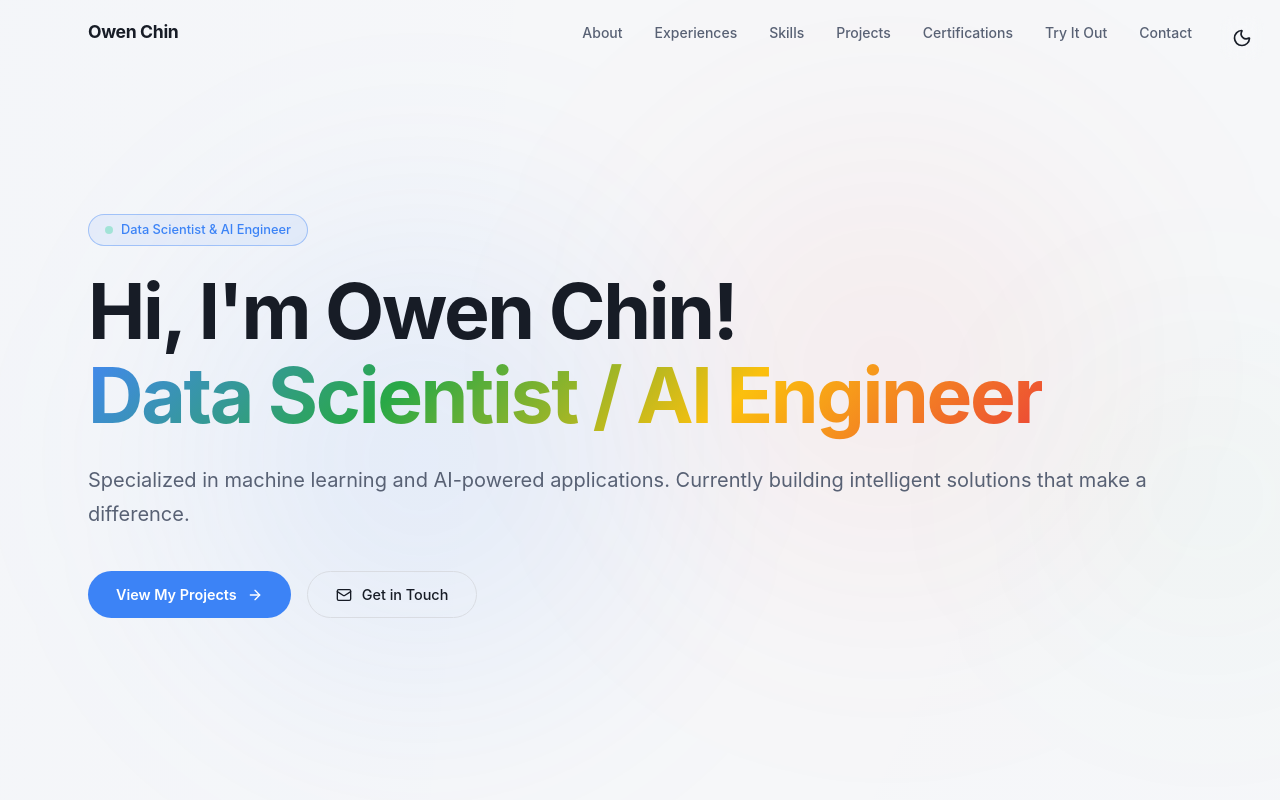
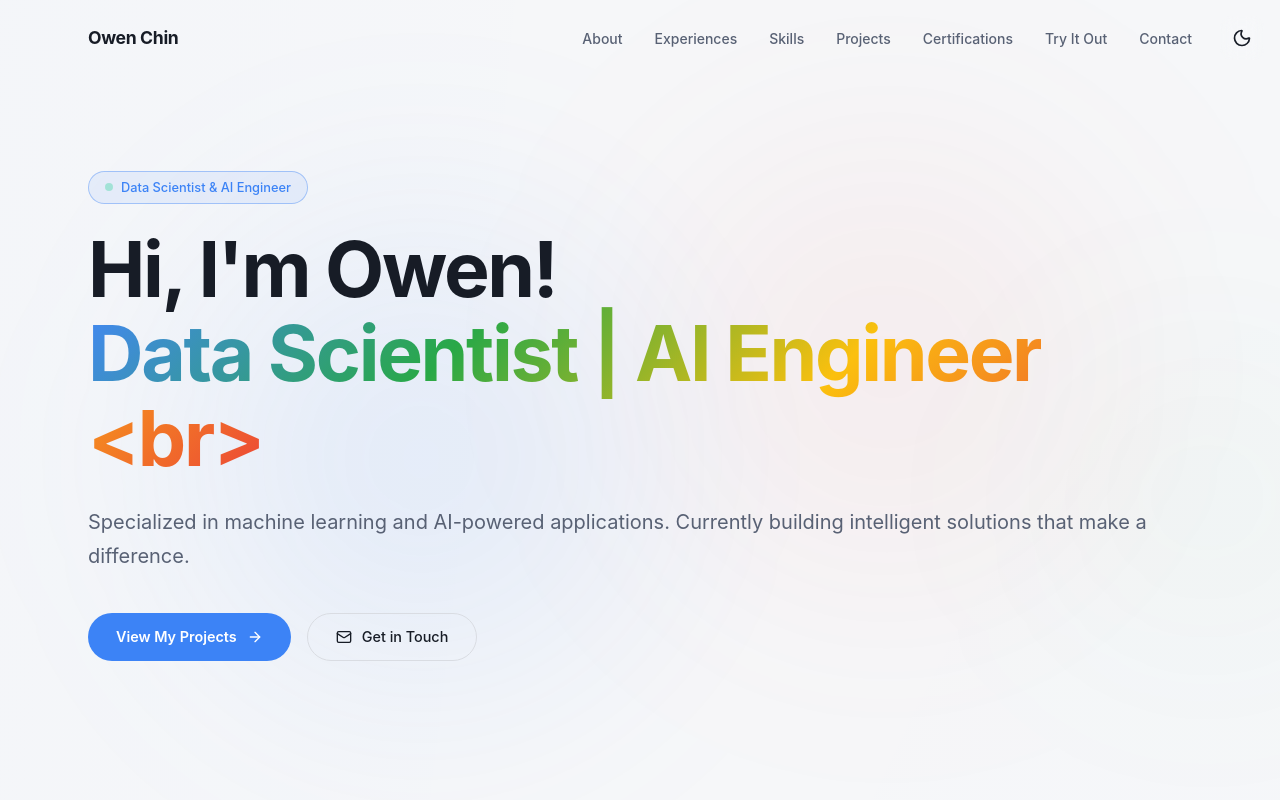
Before and after one commit to Owen2296/myportfolio, a Next.js app: page / in a window 1280 px wide. Shown: the top 800 px of the page. Built offline with nearby package versions, Linux system fonts and the light colour scheme.

Commit message:
update fix

```diff
--- a/app/page.tsx
+++ b/app/page.tsx
@@ -353,7 +353,7 @@ const certGroups = [
   {
     provider: 'Google Cloud',
     icon: GcpIcon,
-    accent: '#4285F4',
+    accent: '#ea4335',
     certs: [
       { name: 'Professional Cloud Architect', credentialUrl: 'https://www.credly.com/badges/b17169ba-3fba-48ff-b333-cf99b7bfaa6c/linked_in_profile' }
     ],
@@ -882,8 +882,8 @@ export default function Portfolio() {
   const [displayGradientText, setDisplayGradientText] = useState('');
   const [isTypingComplete, setIsTypingComplete] = useState(false);
 
-  const fullText = "Hi, I'm Owen Chin!";
-  const gradientText = "Data Scientist /\nAI Engineer";
+  const fullText = "Hi, I'm Owen!";
+  const gradientText = "Data Scientist | AI Engineer <br>";
   const typingSpeed = 100; // milliseconds per character
 
   useEffect(() => {
@@ -964,7 +964,7 @@ export default function Portfolio() {
           borderBottom: scrolled ? '1px solid hsl(var(--border))' : '1px solid transparent',
         }}
       >
-        <div className="container mx-auto px-6 md:px-12" style={{ display: 'flex', justifyContent: 'space-between', alignItems: 'center', height: '64px' }}>
+        <div className="container mx-auto px-6 md:px-12" style={{ display: 'flex', justifyContent: 'space-between', alignItems: 'center', height: '64px',marginTop: '0.4rem'}}>
           <a
             href="#"
             onClick={(e) => scrollTo(e, '#top')}
```
